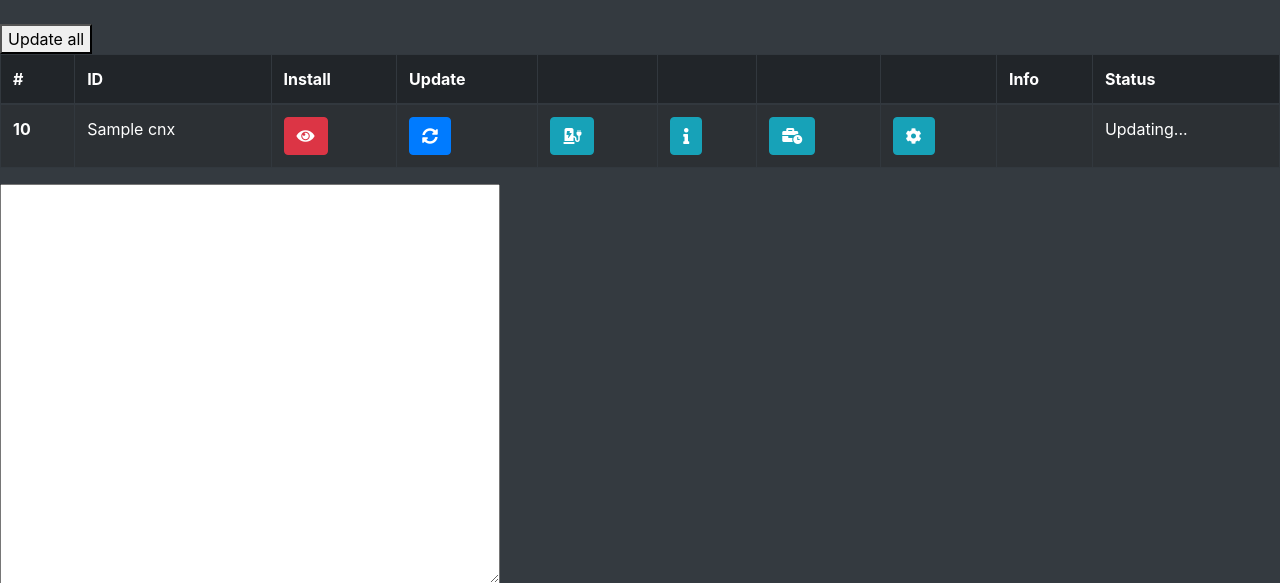
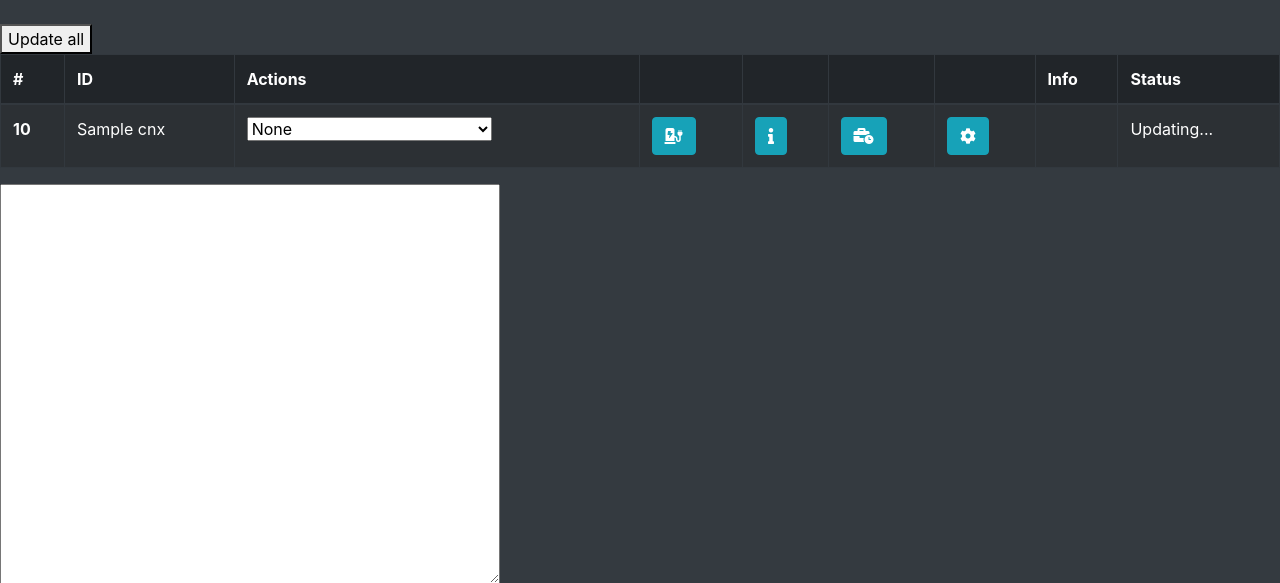
Before and after one commit to willll/masternodes, a Python web app: template templates/mnlist-jquery.html in a window 1280 px wide. Shown: the top 583 px of the page. Run offline with Jinja, Linux system fonts and the light colour scheme; the template is opened without the code that fills it: most values are stand-ins (such as "Sample title", 1, 10 or a date in 2020).

Commit message:
Rollback changes for reactor, it did not improved performances, Added an Action selector for  apply to MN

```diff
--- a/templates/mnlist-jquery.html
+++ b/templates/mnlist-jquery.html
@@ -27,8 +27,7 @@
     <tr>
         <th scope="col">#</th>
         <th scope="col">ID</th>
-        <th scope="col">Install</th>
-        <th scope="col">Update</th>
+        <th scope="col">Actions</th>
         <th scope="col"></th>
         <th scope="col"></th>
         <th scope="col"></th>
@@ -42,8 +41,13 @@
     <tr id="row_{{ item.idx }}">
         <th scope="row" >{{item.idx+1}}</th>
         <td>{{ item.cnx }}</td>
-        <td><a class='install btn btn-danger btn-xs' href='#' id='install_{{ item.idx }}'><i title="install watcher for {{item.idx}}" class="fas fa-eye"></i></a></td>
-        <td><a class='update btn btn-primary btn-xs glyphicon glyphicon-refresh' href='#' id='update_{{ item.idx }}'><i title="Upodate masternode status" class="fas fa-sync-alt"></i></a></td>
+        <td>
+            <select class='action'>
+                <option selected>None</option>
+                <option id='install_{{ item.idx }}'>install watcher for {{item.idx}}</option>
+                <option id='update_{{ item.idx }}'>Update masternode status</option>
+            </select>
+        </td>
         <td><a class='mnsync_status btn btn-info btn-xs' href='#' id='mnsyncstatus_{{ item.idx }}'><i title="mnsync status" class="fas fa-charging-station"></i></a></td>
         <td><a class='getinfo btn btn-info btn-xs' href='#' id='getinfo_{{ item.idx }}'><i title="getinfo" class="fas fa-info"></i></a></td>
         <td><a class='getcron btn btn-info btn-xs' href='#' id='getcron_{{ item.idx }}'><i title="Get crontab" class="fas fa-business-time"></i></a></td>
@@ -122,6 +126,24 @@
         console.log("Clicked :"+id)
         installScript($(id))
     });
+    $('.action').bind('change', function(){
+        var id = $(this).find(':selected')[0].id;
+        try {
+            if (id.match("^install_")) {
+                console.log("Installing  :"+id)
+                installScript($(id));
+            }
+            else if (id.match("^update_")) {
+                console.log("Updating status for : div"+ id);
+                updateStatus($(id));
+            }
+        } catch(err) {
+            console.log("Error while taking action for : div"+ id);
+        }
+
+        // reset the selector ...
+        $(this).prop('selectedIndex',0);
+    });
     $('.mnsync_status').bind('click', function(){
         data = {"status":"Empty"}
         var id = $(this).attr('id').split("_")[1]
--- a/vps.py
+++ b/vps.py
@@ -156,6 +156,8 @@ class VPS:
             #possibly try to start  the daemon again
             logging.warning('{} exited unexpectedly'.format(coin.cli), exc_info=e)
             return '{"status":"restart"}'
+        except Exception as e:
+            logging.error('Could not do action on daemon at {}'.format(self.getIP()))
 
     def daemon_action(self, coin):
         try:
```
Also changed, not shown: main.py (+0 -9 lines).
